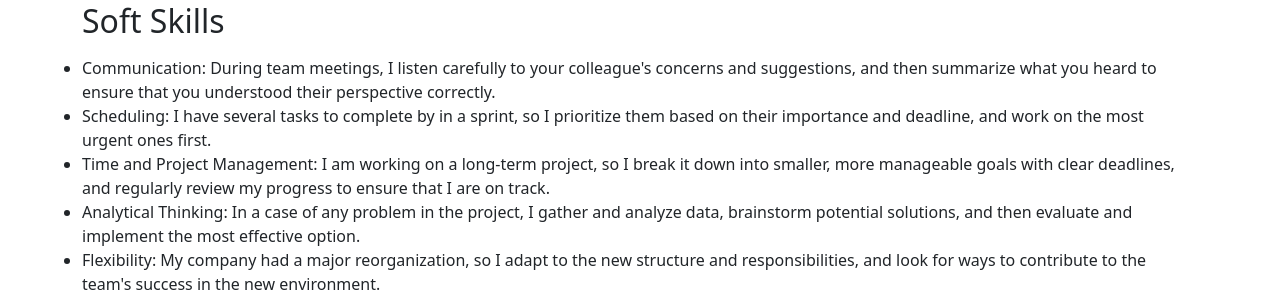
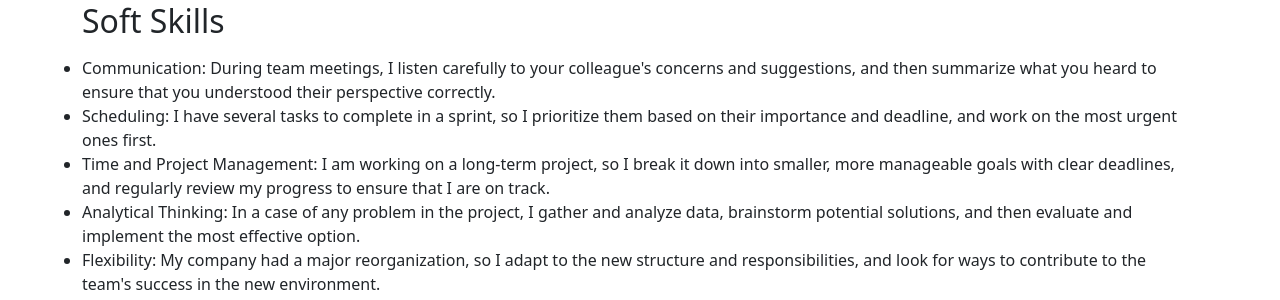
Before and after one commit to JigneshSatam/NLP, a Jekyll site: the page built from index.md, in a window 1280 px wide. Shown: the part 1225-1525 px from the top of the page. Built offline with Jekyll 4.4.1, drawn with Linux system fonts in a browser that asks for light colours.

Commit message:
Updated jekull page

```diff
--- a/index.md
+++ b/index.md
@@ -57,7 +57,7 @@ title: NLP
   <h2>Soft Skills</h2>
   <ul>
     <li>Communication: During team meetings, I listen carefully to your colleague's concerns and suggestions, and then summarize what you heard to ensure that you understood their perspective correctly.</li>
-    <li>Scheduling: I have several tasks to complete by in a sprint, so I prioritize them based on their importance and deadline, and work on the most urgent ones first.</li>
+    <li>Scheduling: I have several tasks to complete in a sprint, so I prioritize them based on their importance and deadline, and work on the most urgent ones first.</li>
     <li>Time and Project Management: I am working on a long-term project, so I break it down into smaller, more manageable goals with clear deadlines, and regularly review my progress to ensure that I are on track.</li>
     <li>Analytical Thinking: In a case of any problem in the project, I gather and analyze data, brainstorm potential solutions, and then evaluate and implement the most effective option.</li>
     <li>Flexibility: My company had a major reorganization, so I adapt to the new structure and responsibilities, and look for ways to contribute to the team's success in the new environment.</li>
```
